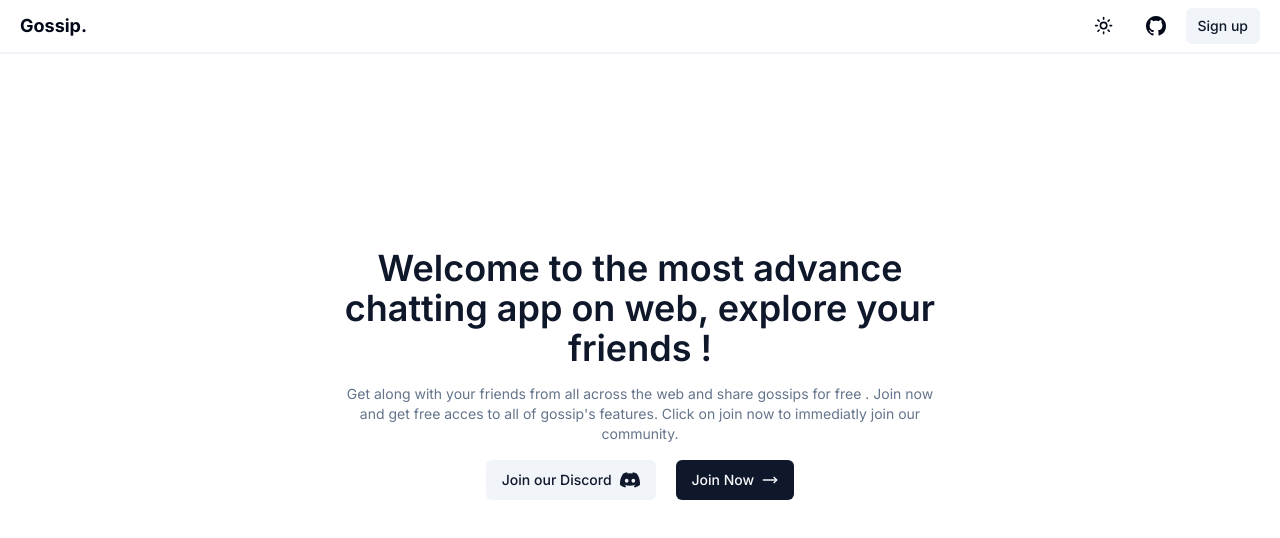
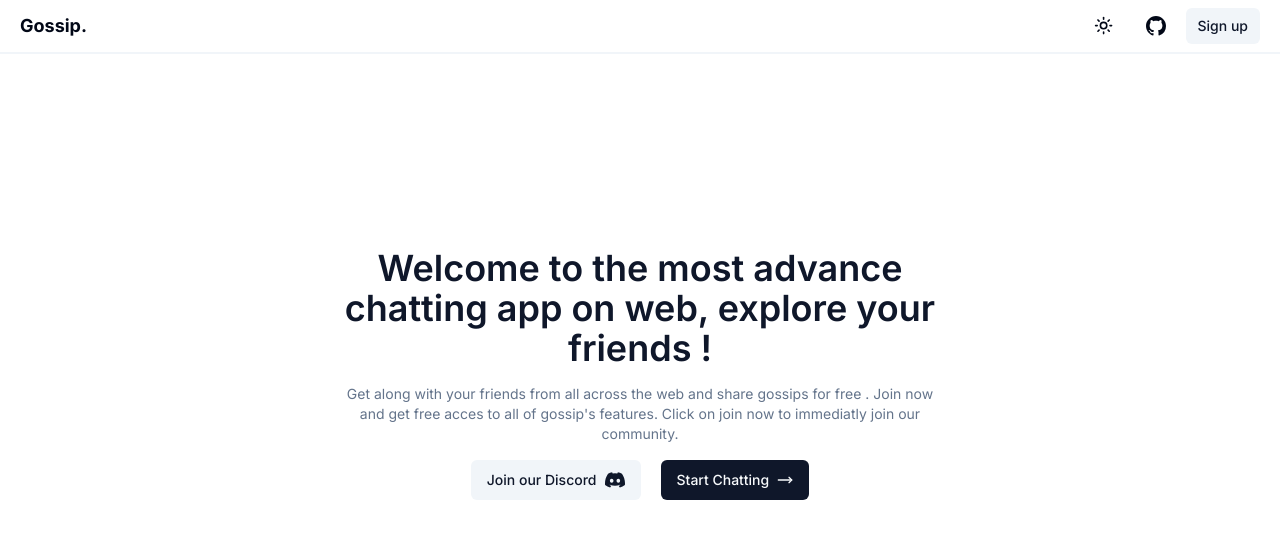
Before and after one commit to zakirali05/Gossip, a Next.js app: page / in a window 1280 px wide. Shown: the top 538 px of the page. Built offline with nearby package versions, Linux system fonts and the light colour scheme.

Commit message:
some changes

```diff
--- a/components/hero.tsx
+++ b/components/hero.tsx
@@ -18,7 +18,7 @@ const Hero = () => {
             </Button>
             <Button>
                 <Link href="/login">
-                Join Now
+                Start Chatting
                 </Link>
                 <MoveRight className="h-4 w-4 ml-2" />
             </Button>
```
